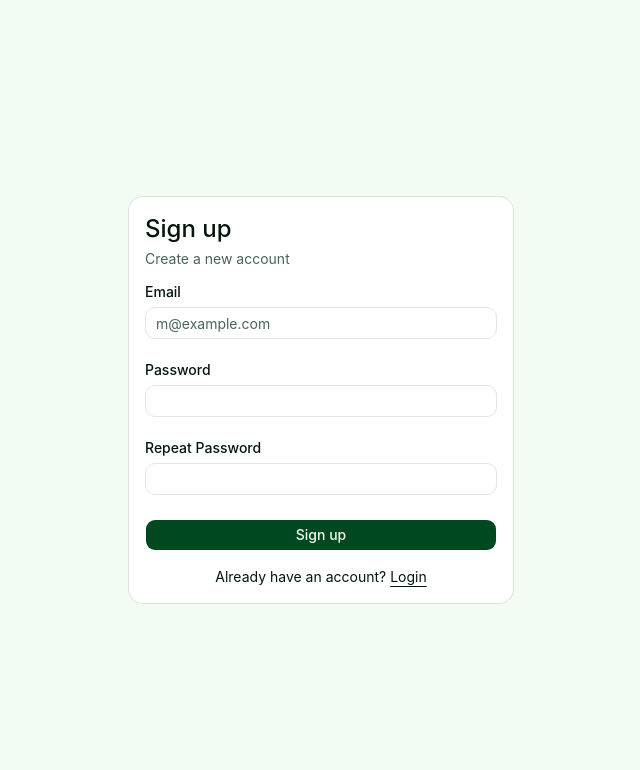
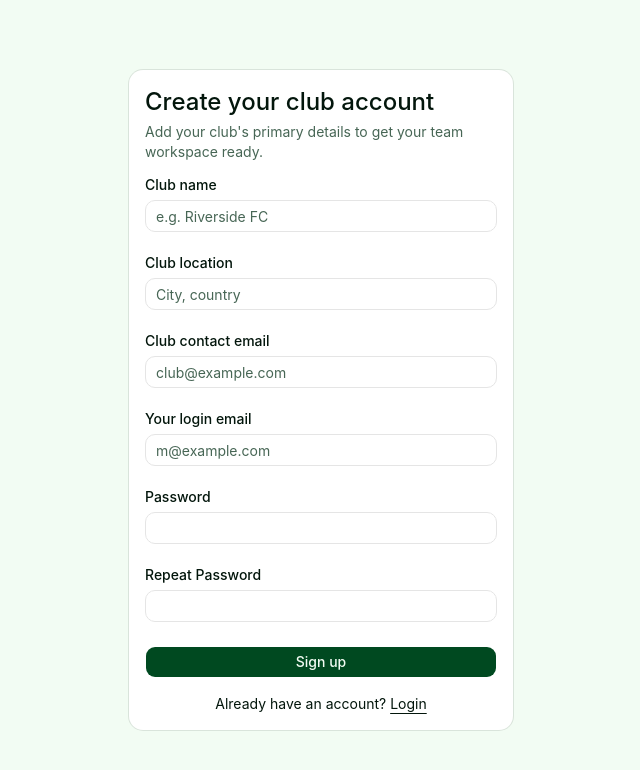
Before and after one commit to freddy61279/football-team-management-app, a Next.js app: page /auth/sign-up in a window 1280 px wide. Shown: the top 770 px of the page, without its empty margins (319-959 px from the left). Built offline with nearby package versions, Linux system fonts and the light colour scheme.

Commit message:
Add club details to signup flow

```diff
--- a/app/auth/sign-up/page.tsx
+++ b/app/auth/sign-up/page.tsx
@@ -42,6 +42,9 @@ function signUpErrorMessage(error: unknown): string {
 }
 
 export default function Page() {
+  const [clubName, setClubName] = useState('')
+  const [clubLocation, setClubLocation] = useState('')
+  const [clubEmail, setClubEmail] = useState('')
   const [email, setEmail] = useState('')
   const [password, setPassword] = useState('')
   const [repeatPassword, setRepeatPassword] = useState('')
@@ -65,11 +68,16 @@ export default function Page() {
       const { error } = await supabase.auth.signUp({
         email,
         password,
-        options: {
-          emailRedirectTo:
-            process.env.NEXT_PUBLIC_DEV_SUPABASE_REDIRECT_URL ??
-            `${window.location.origin}/auth/callback`,
-        },
+          options: {
+            emailRedirectTo:
+              process.env.NEXT_PUBLIC_DEV_SUPABASE_REDIRECT_URL ??
+              `${window.location.origin}/auth/callback`,
+            data: {
+              club_name: clubName.trim(),
+              club_location: clubLocation.trim(),
+              club_email: clubEmail.trim(),
+            },
+          },
       })
       if (error) throw error
       router.push('/auth/sign-up-success')
@@ -87,14 +95,47 @@ export default function Page() {
         <div className="flex flex-col gap-6">
           <Card>
             <CardHeader>
-              <CardTitle className="text-2xl">Sign up</CardTitle>
-              <CardDescription>Create a new account</CardDescription>
+              <CardTitle className="text-2xl">Create your club account</CardTitle>
+              <CardDescription>
+                Add your club&apos;s primary details to get your team workspace ready.
+              </CardDescription>
             </CardHeader>
             <CardContent>
               <form onSubmit={handleSignUp}>
                 <div className="flex flex-col gap-6">
                   <div className="grid gap-2">
-                    <Label htmlFor="email">Email</Label>
+                    <Label htmlFor="club-name">Club name</Label>
+                    <Input
+                      id="club-name"
+                      placeholder="e.g. Riverside FC"
+                      required
+                      value={clubName}
+                      onChange={(e) => setClubName(e.target.value)}
+                    />
+                  </div>
+                  <div className="grid gap-2">
+                    <Label htmlFor="club-location">Club location</Label>
+                    <Input
+                      id="club-location"
+                      placeholder="City, country"
+                      required
+                      value={clubLocation}
+                      onChange={(e) => setClubLocation(e.target.value)}
+                    />
+                  </div>
+                  <div className="grid gap-2">
+                    <Label htmlFor="club-email">Club contact email</Label>
+                    <Input
+                      id="club-email"
+                      type="email"
+                      placeholder="club@example.com"
+                      required
+                      value={clubEmail}
+                      onChange={(e) => setClubEmail(e.target.value)}
+                    />
+                  </div>
+                  <div className="grid gap-2">
+                    <Label htmlFor="email">Your login email</Label>
                     <Input
                       id="email"
                       type="email"
```
